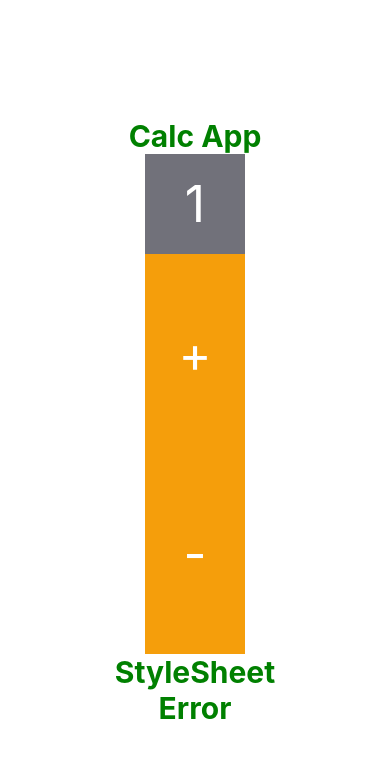
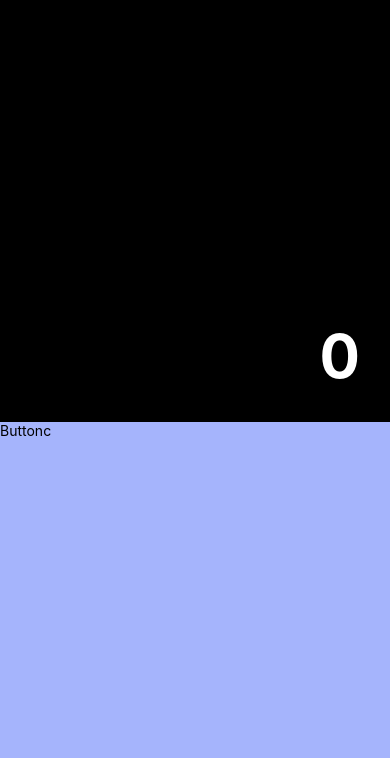
Before and after one commit to kkndw880326/rn-calc-study, a React Native app: screen / in a window 390 px wide. Shown: the top 758 px of the page. Built offline with nearby package versions, Linux system fonts and the light colour scheme.

Commit message:
feat: add containers

```diff
--- a/src/App.tsx
+++ b/src/App.tsx
@@ -1,34 +1,22 @@
 import { StatusBar } from 'expo-status-bar';
 import { StyleSheet, Text, View } from 'react-native';
 import Button, { ButtonTypes } from './components/Button';
+import { useState } from 'react';
 
 const App = () => {
-  const isError = false;
+  const [result, setResult] = useState(0);
 
   return (
     <View style={styles.container}>
       <StatusBar style="auto" />
-      <Text style={styles.text}>Calc App</Text>
-      <Button
-        title="1"
-        onPress={() => console.log(1)}
-        buttonStyle={{ width: 100, height: 100 }}
-        buttonType={ButtonTypes.NUMBER}
-      />
-      <Button
-        title="+"
-        onPress={() => console.log('+')}
-        buttonStyle={{ width: 100, height: 200 }}
-        buttonType={ButtonTypes.OPERATOR}
-      />
-      <Button
-        title="-"
-        onPress={() => console.log('-')}
-        buttonStyle={{ width: 100, height: 200 }}
-        buttonType={ButtonTypes.OPERATOR}
-      />
-      <Text style={[styles.error, styles.text]}>StyleSheet</Text>
-      <Text style={[styles.text, isError && styles.error]}>Error</Text>
+
+      <View style={styles.resultContainer}>
+        <Text style={styles.text}>{result}</Text>
+      </View>
+
+      <View style={styles.buttonContainer}>
+        <Text>Buttonc</Text>
+      </View>
     </View>
   );
 };
@@ -36,17 +24,27 @@ const App = () => {
 const styles = StyleSheet.create({
   container: {
     flex: 1,
+    flexDirection: 'column',
     backgroundColor: '#fff',
-    alignItems: 'center',
-    justifyContent: 'center',
+    alignItems: 'stretch',
+    justifyContent: 'space-between',
   },
   text: {
-    fontSize: 30,
+    fontSize: 60,
     fontWeight: '700',
-    color: 'green',
+    color: '#ffffff',
+    paddingBottom: 30,
+    paddingRight: 30,
   },
-  error: {
-    color: 'red',
+  resultContainer: {
+    flex: 1,
+    backgroundColor: '#000000',
+    justifyContent: 'flex-end',
+    alignItems: 'flex-end',
+  },
+  buttonContainer: {
+    flex: 1,
+    backgroundColor: '#A5B4FC',
   },
 });
 
```
